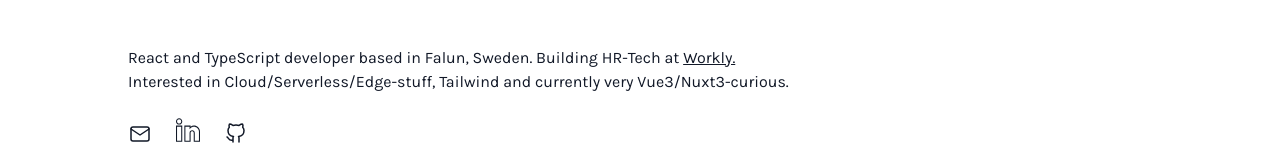
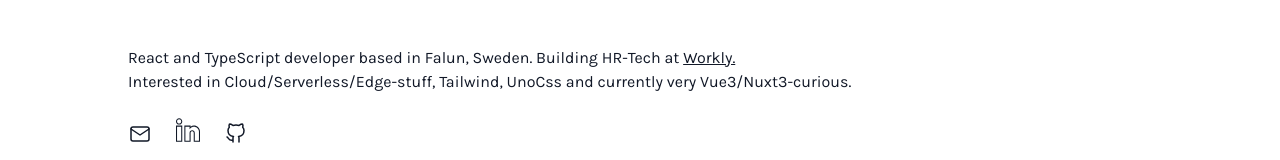
Before and after one commit to johanhanses/pjh, a Next.js app: page / in a window 1280 px wide. Shown: the part 260-420 px from the top of the page. Built offline with nearby package versions, Linux system fonts and the light colour scheme; no server answers.

Commit message:
More wording

```diff
--- a/pages/index.tsx
+++ b/pages/index.tsx
@@ -24,8 +24,8 @@ export default function Home() {
           </a>
         </p>
         <p>
-          Interested in Cloud/Serverless/Edge-stuff, Tailwind and currently very
-          Vue3/Nuxt3-curious.
+          Interested in Cloud/Serverless/Edge-stuff, Tailwind, UnoCss and
+          currently very Vue3/Nuxt3-curious.
         </p>
       </div>
       <SocialList />
```
